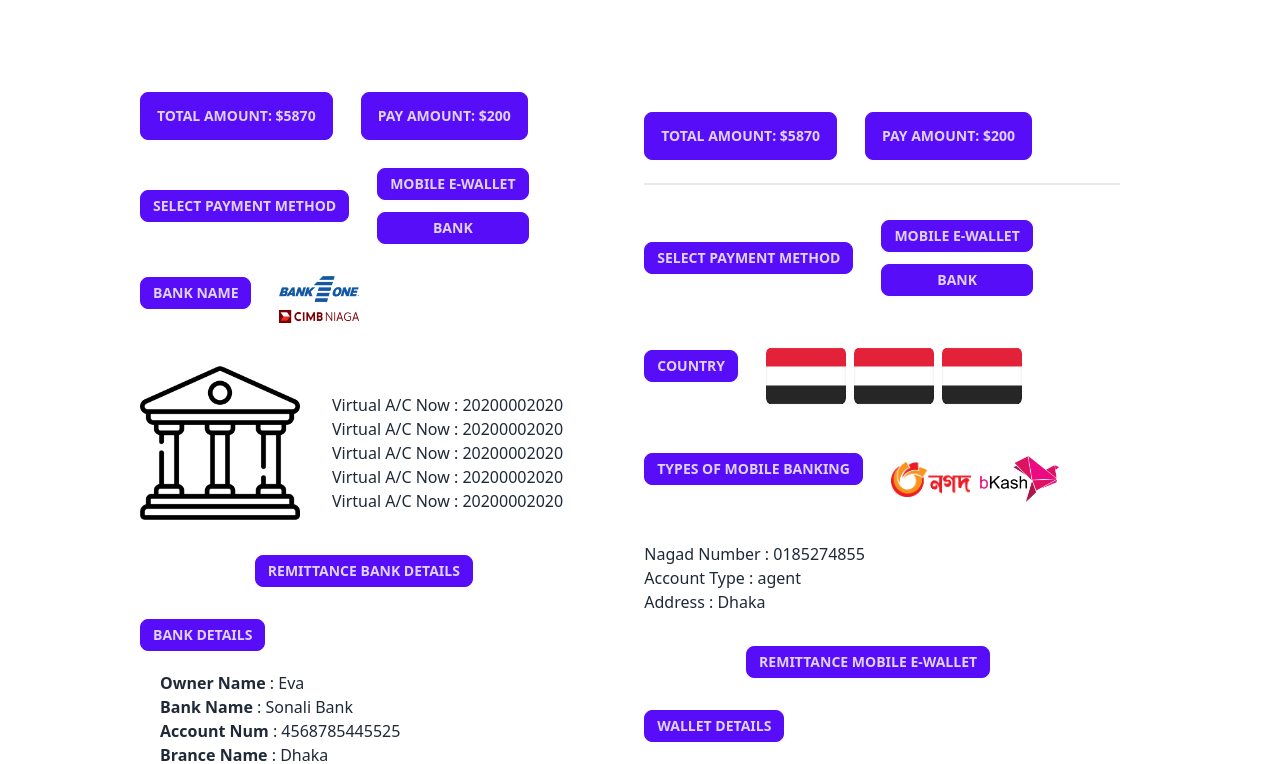
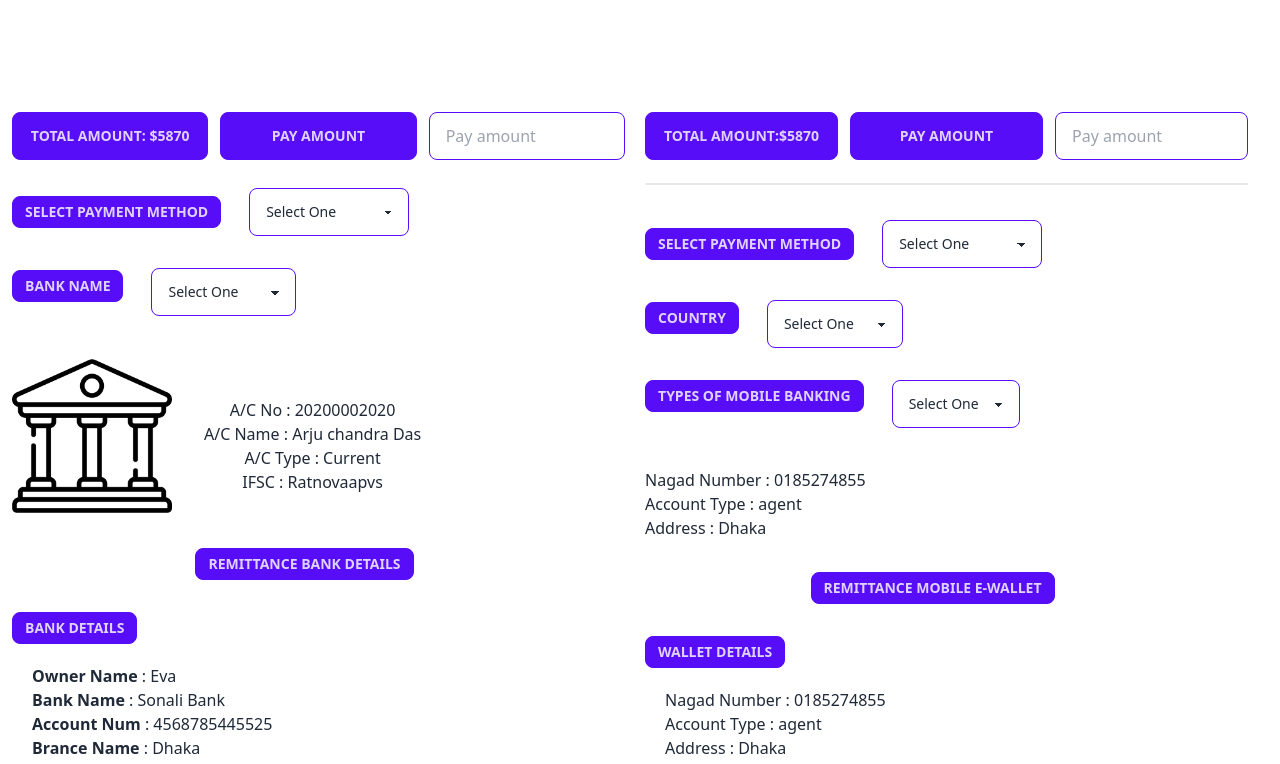
Before and after one commit to arjun1571/Bank-Details-Design, a React (Vite) app: page / in a window 1280 px wide. Shown: the top 764 px of the page. Built offline with nearby package versions, Linux system fonts and the light colour scheme.

Commit message:
inpunt tag added on the main field

```diff
--- a/src/App.jsx
+++ b/src/App.jsx
@@ -5,9 +5,9 @@ import Right from "./Component/LeftSide/RightSide/Right";
 function App() {
   return (
     <>
-      <div className="md:flex justify-between p-3 max-w-screen-lg mx-auto md:my-20">
+      <div className="md:flex justify-between p-3 max-w-screen-xl mx-auto md:my-20">
         {/* left site button  */}
-        <div className="mb-10">
+        <div className="mb-10 mt-5">
         <LeftSide></LeftSide>
         </div>
         {/* rihgt side button  */}
--- a/src/Component/LeftSide/LeftSide.jsx
+++ b/src/Component/LeftSide/LeftSide.jsx
@@ -1,26 +1,35 @@
-import logo from "../../assets/cimb-bank.png";
-import logo1 from "../../assets/bank-one.png";
+
 import bank from "../../assets/bank.png";
 import up from "../../assets/up.svg";
 
 const LeftSide = () => {
   return (
-    <div>
-      <div className="flex">
-        <button className="btn btn-primary md:mr-7 mr-3">
+    <div className="">
+      <div className="grid md:grid-cols-3 grid-cols-1 gap-3">
+        <button className="btn btn-primary ">
           Total amount: $5870
         </button>
-        <button className="btn btn-primary">Pay amount: $200</button>
+        <button className="btn btn-primary">Pay amount</button>
+
+        <div className="form-control ">
+          <input
+            type="text"
+            placeholder="Pay amount"
+            className="input input-bordered w-full max-w-xs input-primary"
+          />
+        </div>
       </div>
       <div className="mt-7 flex items-center">
         <button className="btn btn-primary btn-sm md:mr-7 mr-3">
           Select Payment Method
         </button>
         <div className="flex flex-col-reverse">
-          <button className="btn btn-primary md:mr-7 mr-3  btn-sm">Bank</button>
-          <button className="btn btn-primary md:mr-7 mr-3  btn-sm mb-3">
-            Mobile E-Wallet
-          </button>
+        <select className="select select-primary w-full max-w-xs">
+        <option disabled selected>Select One</option>
+        <option>Bank</option>
+        <option>Mobile E-Wallet</option>
+        <option>Card</option>
+      </select>
         </div>
       </div>
       <div className="mt-8 flex items-center ">
@@ -28,21 +37,26 @@ const LeftSide = () => {
           Bank Name
         </button>
         <div className="flex flex-col-reverse ">
-          <img className="w-20 mt-2" src={logo} alt="" />
-          <img className="w-20" src={logo1} alt="" />
+
+        <select className="select select-primary w-full max-w-xs">
+        <option disabled selected>Select One</option>
+        <option>Cimg Bank</option>
+        <option>Sonali Bank</option>
+        <option>Eastern Bank</option>
+      </select>
         </div>
       </div>
       <div className="mt-10 lg:flex items-center">
         <div>
           <img className="w-40 mx-auto" src={bank} alt="" />
         </div>
-        <div className="md:mx-8 mt-5">
-          <h1 className="text-center">Virtual A/C Now : 20200002020</h1>
-          <h1 className="text-center">Virtual A/C Now : 20200002020</h1>
-          <h1 className="text-center">Virtual A/C Now : 20200002020</h1>
-          <h1 className="text-center">Virtual A/C Now : 20200002020</h1>
-          <h1 className="text-center">Virtual A/C Now : 20200002020</h1>
+        <div className="md:mx-8 mt-5 items-start">
+          <h1 className="text-center">A/C No : 20200002020</h1>
+          <h1 className="text-center">A/C Name : Arju chandra Das</h1>
+          <h1 className="text-center">A/C Type : Current</h1>
+          <h1 className="text-center">IFSC : Ratnovaapvs</h1>
         </div>
+
       </div>
       <div className="mt-8 text-center">
         <button className="btn btn-primary btn-sm   md:mr-7 mr-3">
@@ -80,9 +94,9 @@ const LeftSide = () => {
         </div>
       </div>
       <div className="mt-5 text-center">
-      <button className="btn btn-primary w-60  btn-sm md:mr-7 mr-3">
-            submit
-          </button>
+        <button className="btn btn-primary w-60  btn-sm md:mr-7 mr-3">
+          submit
+        </button>
       </div>
     </div>
   );
--- a/src/Component/LeftSide/RightSide/Right.jsx
+++ b/src/Component/LeftSide/RightSide/Right.jsx
@@ -1,16 +1,22 @@
-import flag from "../../../assets/flag.svg";
+
 import up from "../../../assets/up.svg";
-import nogod from "../../../assets/nogod.png";
-import bkash from "../../../assets/bkash.png";
+
 
 const Right = () => {
   return (
     <div className="md:p-5">
-      <div className="flex">
-        <button className="btn btn-primary md:mr-7 mr-3">
-          Total amount: $5870
+      <div className="grid md:grid-cols-3 grid-cols-1 gap-3">
+        <button className="btn btn-primary ">
+          Total amount:$5870
         </button>
-        <button className="btn btn-primary">Pay amount: $200</button>
+        <button className="btn btn-primary">Pay amount</button>
+        <div className="form-control ">
+          <input
+            type="text"
+            placeholder="Pay amount"
+            className="input input-bordered w-full max-w-xs input-primary"
+          />
+        </div>
       </div>
       <div className="divider"></div>
       <div className="mt-7 flex items-center">
@@ -18,29 +24,37 @@ const Right = () => {
           Select Payment Method
         </button>
         <div className="flex flex-col-reverse">
-          <button className="btn btn-primary md:mr-7 mr-3  btn-sm">Bank</button>
-          <button className="btn btn-primary md:mr-7 mr-3  btn-sm mb-3">
-            Mobile E-Wallet
-          </button>
+        <select className="select select-primary w-full max-w-xs">
+        <option disabled selected>Select One</option>
+        <option>Bank</option>
+        <option>Mobile E-Wallet</option>
+        <option>Card</option>
+      </select>
         </div>
       </div>
       <div className="mt-8 md:flex items-center ">
         <button className="btn btn-primary md:mr-7 mr-3  btn-sm mb-3">
           Country
         </button>
-        <div className="flex items-center ">
-          <img className="w-20 mt-2" src={flag} alt="" />
-          <img className="w-20 mt-2 mx-2" src={flag} alt="" />
-          <img className="w-20 mt-2" src={flag} alt="" />
+        <div className="flex flex-col-reverse">
+        <select className="select select-primary w-full max-w-xs">
+        <option disabled selected>Select One</option>
+        <option>Bangladesh</option>
+        <option>India</option>
+        <option>Nepal</option>
+      </select>
         </div>
       </div>
-      <div className="mt-8 md:flex items-center ">
+      <div className="mt-8 md:flex  ">
         <button className="btn btn-primary md:mr-7 mr-3 btn-sm mb-3">
           Types of mobile banking
         </button>
-        <div className="flex items-center ">
-          <img className="w-20 mt-2" src={nogod} alt="" />
-          <img className="w-20 mt-2 mx-2" src={bkash} alt="" />
+        <div className="flex flex-col-reverse">
+        <select className="select select-primary w-full max-w-xs">
+        <option disabled selected>Select One</option>
+        <option>Bkash</option>
+        <option>Nogod</option>
+      </select>
         </div>
       </div>
       <div className="mt-10 ">
```
